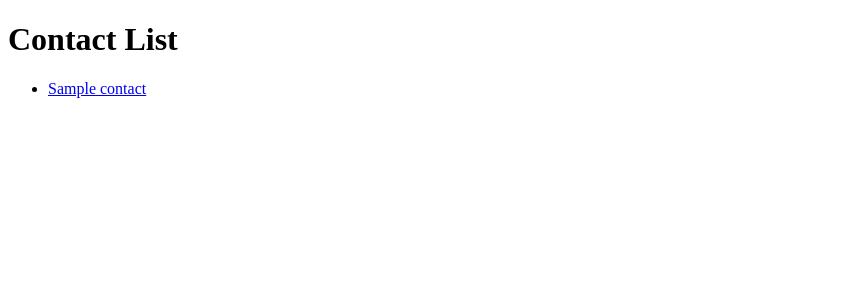
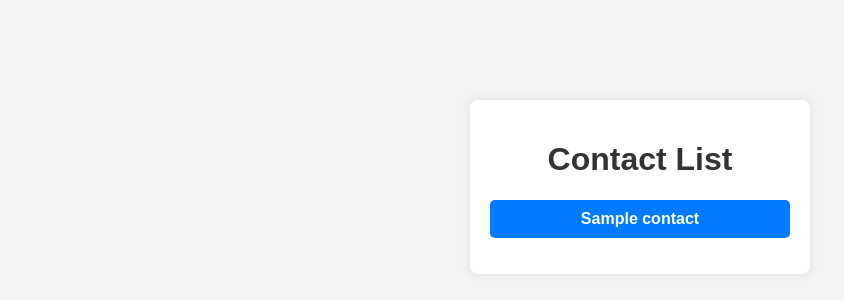
Before and after one commit to Mohamedhany99/phonebook-django-app, a Django app: page /contact_list/ in a window 1280 px wide. Shown: the top 300 px of the page, without its empty margins (0-844 px from the left). Run offline with Django 4.2, Linux system fonts and the light colour scheme; tables that the repository leaves empty hold one stand-in row (values such as "Sample post").

Commit message:
redesigning the html pages

```diff
--- a/phonebook/templates/contact_list.html
+++ b/phonebook/templates/contact_list.html
@@ -2,13 +2,63 @@
 <html>
 <head>
     <title>Contact List</title>
+    <style>
+        body {
+            font-family: Arial, sans-serif;
+            background-color: #f3f3f3;
+            text-align: center;
+        }
+
+        .container {
+            background-color: #fff;
+            padding: 20px;
+            border-radius: 8px;
+            box-shadow: 0 0 10px rgba(0, 0, 0, 0.1);
+            width: 300px;
+            margin: 0 auto;
+            margin-top: 100px;
+        }
+
+        h1 {
+            color: #333;
+        }
+
+        ul {
+            list-style: none;
+            padding: 0;
+        }
+
+        li {
+            margin: 10px 0;
+        }
+
+        a {
+            display: block;
+            background-color: #007bff;
+            color: #fff;
+            text-decoration: none;
+            padding: 10px;
+            border-radius: 5px;
+            transition: background-color 0.3s;
+        }
+
+        a:hover {
+            background-color: #0056b3;
+        }
+    </style>
 </head>
 <body>
-    <h1>Contact List</h1>
-    <ul>
-        {% for contact in contacts %}
-            <li><a href="{% url 'contact_detail' contact.id %}">{{ contact.name }}</a></li>
-        {% endfor %}
-    </ul>
+    <div class="container">
+        <h1>Contact List</h1>
+        <ul>
+            {% for contact in contacts %}
+                <li>
+                    <a href="{% url 'contact_detail' contact.id %}">
+                        <span style="font-weight: bold;">{{ contact.name }}</span>
+                    </a>
+                </li>
+            {% endfor %}
+        </ul>
+    </div>
 </body>
 </html>
```
Also changed, not shown: phonebook/templates/contact_detail.html (+36 -0 lines).
